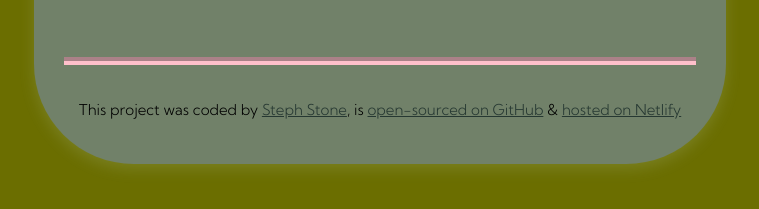
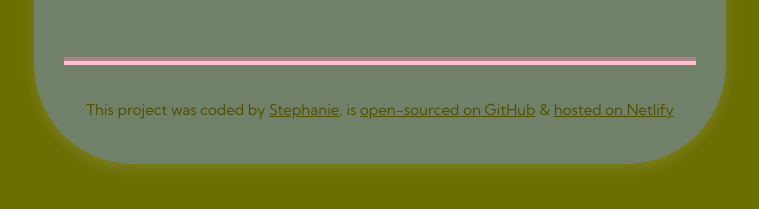
Before and after one commit to stephanieeeeeeeeeee/vanilla-weather-app, a website built with Parcel: page index.html in a window 1280 px wide. Shown: the part 283-492 px from the top of the page, without its empty margins (260-1019 px from the left). Built offline with nearby package versions, Linux system fonts and the light colour scheme; no server answers.

Commit message:
minor css tweaks

```diff
--- a/index.html
+++ b/index.html
@@ -60,7 +60,7 @@
 				<p>
 					This project was coded by
 					<a href="https://github.com/stephanieeeeeeeeeee" target="_blank"
-						>Steph Stone</a
+						>Stephanie</a
 					>, is
 					<a
 						href="https://github.com/stephanieeeeeeeeeee/shecodes"
--- a/src/styles.css
+++ b/src/styles.css
@@ -146,14 +146,15 @@ main {
 footer {
 	font-family: "Kumbh Sans", serif;
 	font-optical-sizing: auto;
-	font-weight: 300;
+	font-weight: 400;
 	font-style: normal;
 	font-size: 15px;
 	font-variation-settings: "YOPQ" 300;
 	text-align: center;
 	border-top: 8px groove pink;
 	padding: 20px 0 0 0;
+	color: #4e5101;
 }
 a {
-	color: rgb(38, 56, 50);
+	color: #4e5101;
 }
```
